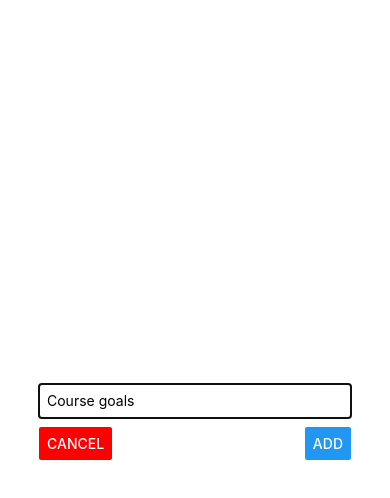
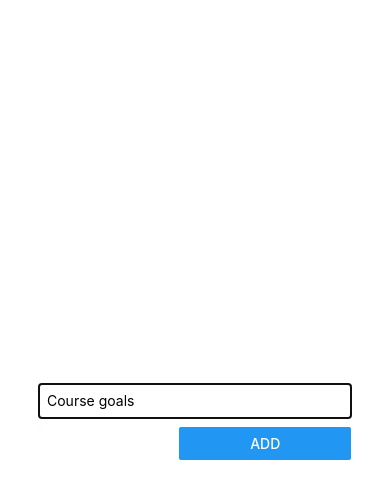
Before and after one commit to PnBafon/Learning-React-Native, a React Native app: screen / in a window 390 px wide. Both pictures are taken after a click on the button "ADD NEW GOAL". Shown: the top 498 px of the page. Built offline with nearby package versions, Linux system fonts and the light colour scheme.

Commit message:
styled the add and cancel button to look pretty nice

```diff
--- a/components/GoallInput.js
+++ b/components/GoallInput.js
@@ -19,9 +19,13 @@ const GoallInput = ({ handleUpdateGoals, visible, onCancle }) => {
           value={inputGoal}
           onChangeText={handleInputGoal}
         />
-        <View style={styles.buttons}>
-          <Button title="CANCEL" color="red" onPress={onCancle} />
-          <Button title="ADD" onPress={addGoalHandler} />
+        <View style={styles.buttonContainer}>
+          <View style={styles.buttonCancel}>
+            <Button title="CANCEL" color="white" onPress={onCancle} />
+          </View>
+          <View style={styles.button}>
+            <Button title="ADD" onPress={addGoalHandler} />
+          </View>
         </View>
       </View>
     </Modal>
@@ -42,12 +46,22 @@ const styles = StyleSheet.create({
     padding: 8,
     width: "80%",
   },
-  buttons: {
+  buttonContainer: {
     marginTop: 6,
     width: "80%",
     flexDirection: "row",
     justifyContent: "space-between",
   },
+  button: {
+    width: "55%",
+    backgroundColor: "skyblue",
+    borderRadius: 4,
+  },
+  buttonCancel: {
+    width: "40%",
+    backgroundColor: "red",
+    borderRadius: 4,
+  },
 });
 
 export default GoallInput;
```
